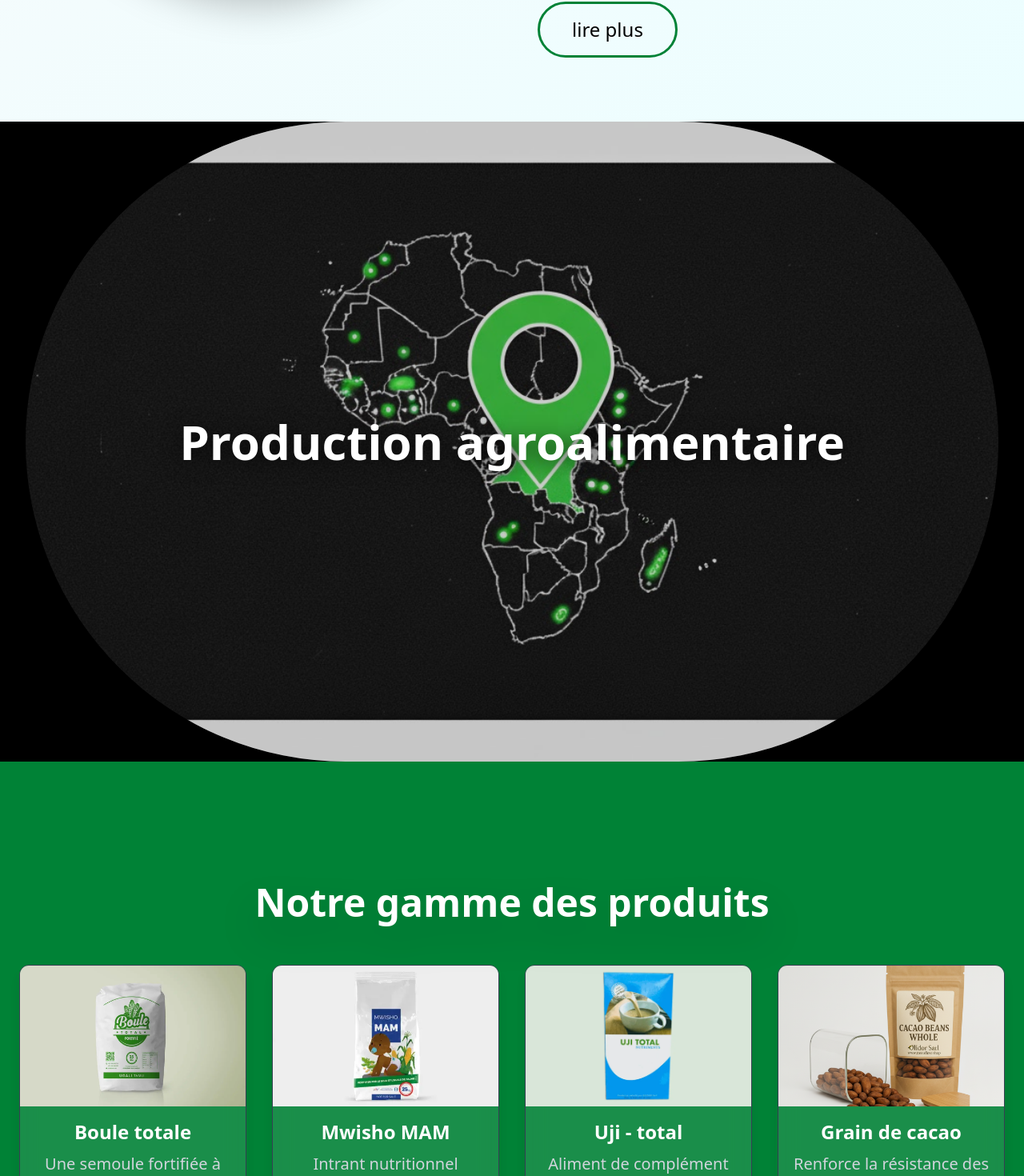
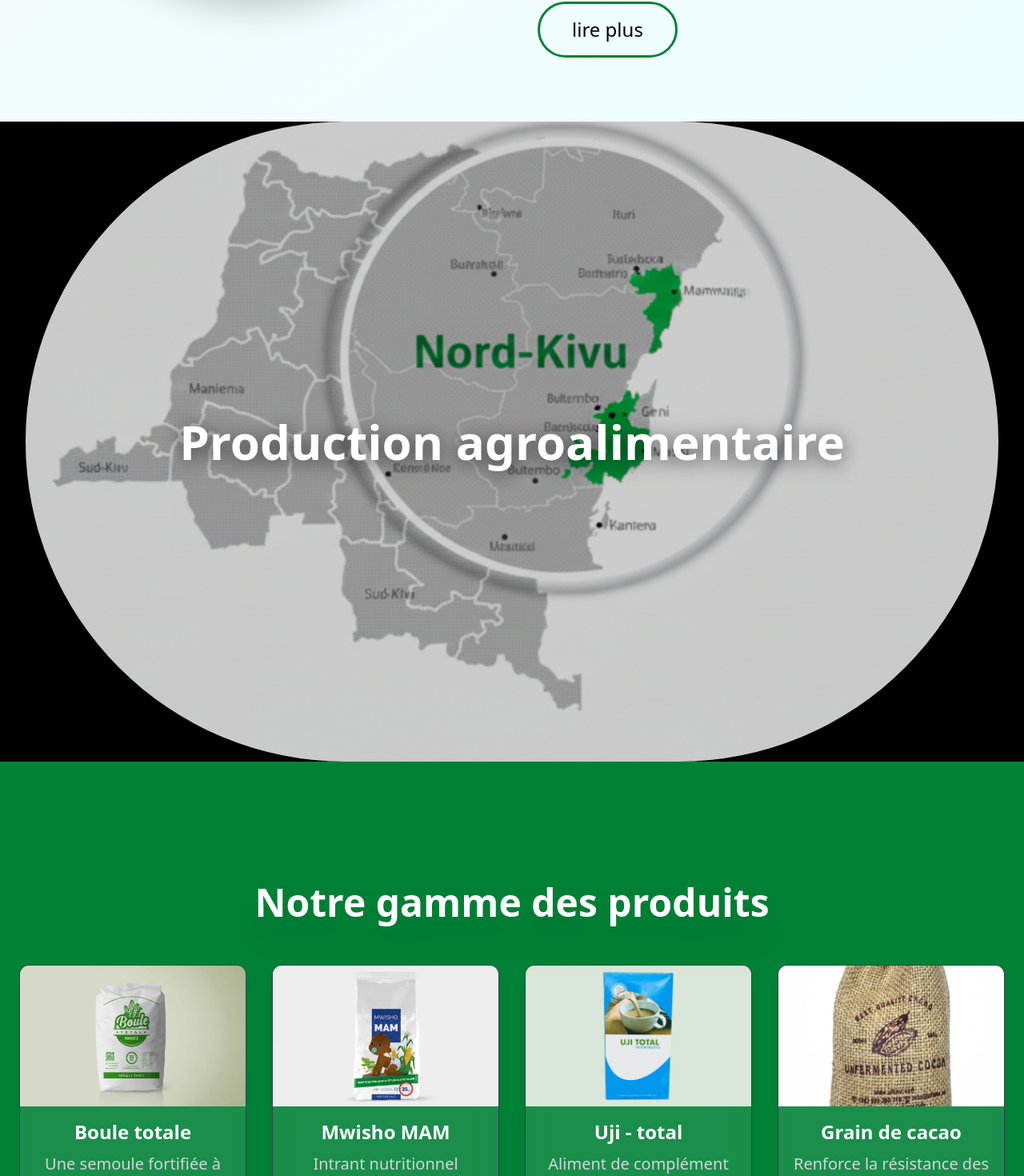
Before and after one commit to RolandAmini/Olidor.Sarl, a Next.js app: page / in a window 1280 px wide. Shown: the part 1625-3095 px from the top of the page at 80% size. Built offline with nearby package versions, Linux system fonts and the light colour scheme.

Commit message:
update product page

```diff
--- a/components/Footer.tsx
+++ b/components/Footer.tsx
@@ -70,7 +70,7 @@ des aliments de complément, solutions nutritionnelles et les services logistiqu
             href="/"
             className="text-gray-300 font-medium hover:text-green-700 transition-colors whitespace-nowrap"
           >
-           Aceille
+           Page d'accueil
           </a>
               </li>
               <li>
--- a/components/Global.tsx
+++ b/components/Global.tsx
@@ -27,7 +27,7 @@ const getParallaxStyle = (speed: number) => ({
   {/* Image de fond */}
   <div className="w-full h-full rounded-full overflow-hidden shadow-2xl relative">
     <img
-      src="/localisation.jpg"
+      src="/kivu.png"
       alt="Oil & Gas Operations"
       className="w-full h-full object-cover"
     />
@@ -77,7 +77,7 @@ const getParallaxStyle = (speed: number) => ({
       text: "Aliment de complément destiné aux enfants à partir de 6 mois, ainsi qu’aux femmes enceintes et allaitantes.",
     },
     {
-      img: "/cocoasrl.png",
+      img: "/unf.jpeg",
       title: "Grain de cacao",
       text: "Renforce la résistance des plantes face aux conditions extrêmes.",
     },
@@ -162,7 +162,7 @@ const getParallaxStyle = (speed: number) => ({
       {
         img: "/07bB0-02.webp",
         title: "Autres intrants et Équipements pour la PEC de la malnutrition ",
-        text: "Olidor collabore avec des entreprises accréditées à l’international dans la production des intrants nutritionnels.",
+
       },
       {
         img: "/F100-2.webp",
--- a/package.json
+++ b/package.json
@@ -20,6 +20,7 @@
     "@types/node": "^20",
     "@types/react": "^19",
     "@types/react-dom": "^19",
+    "@types/xmlrpc": "^1.3.10",
     "eslint": "^9",
     "eslint-config-next": "16.0.0",
     "tailwindcss": "^4",
```
Also changed, not shown: public/kivu.png (added), 1 other file (tests, documents, lock files or other folders).
